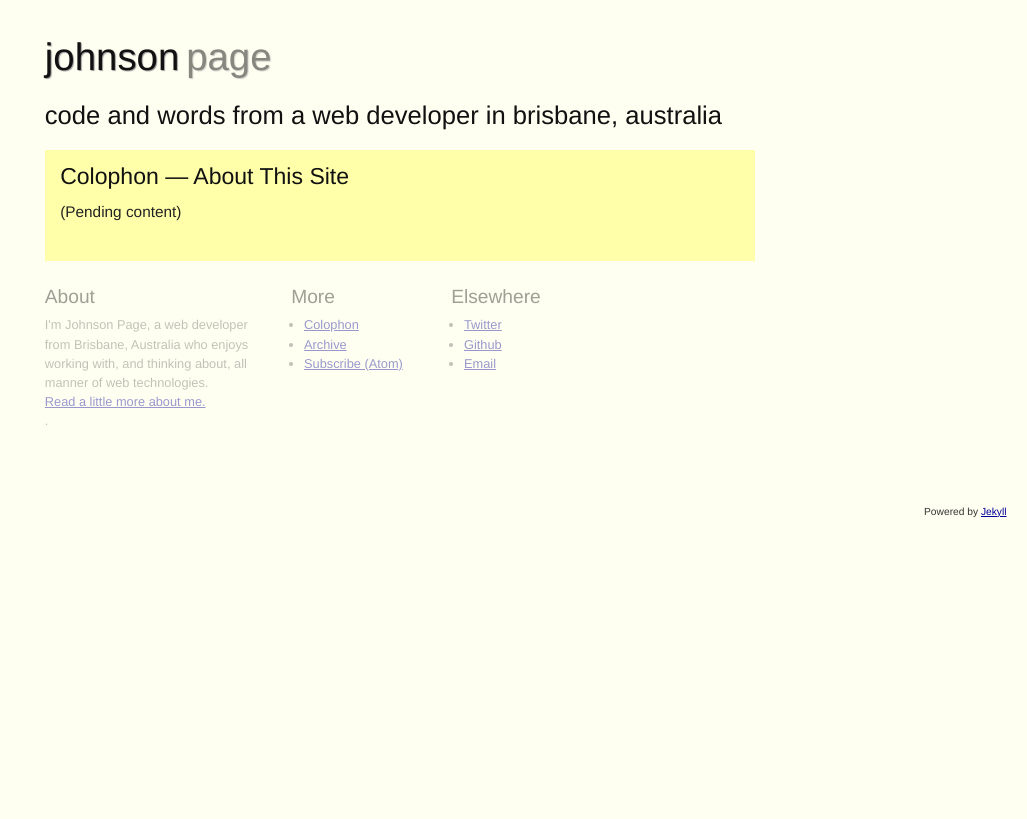
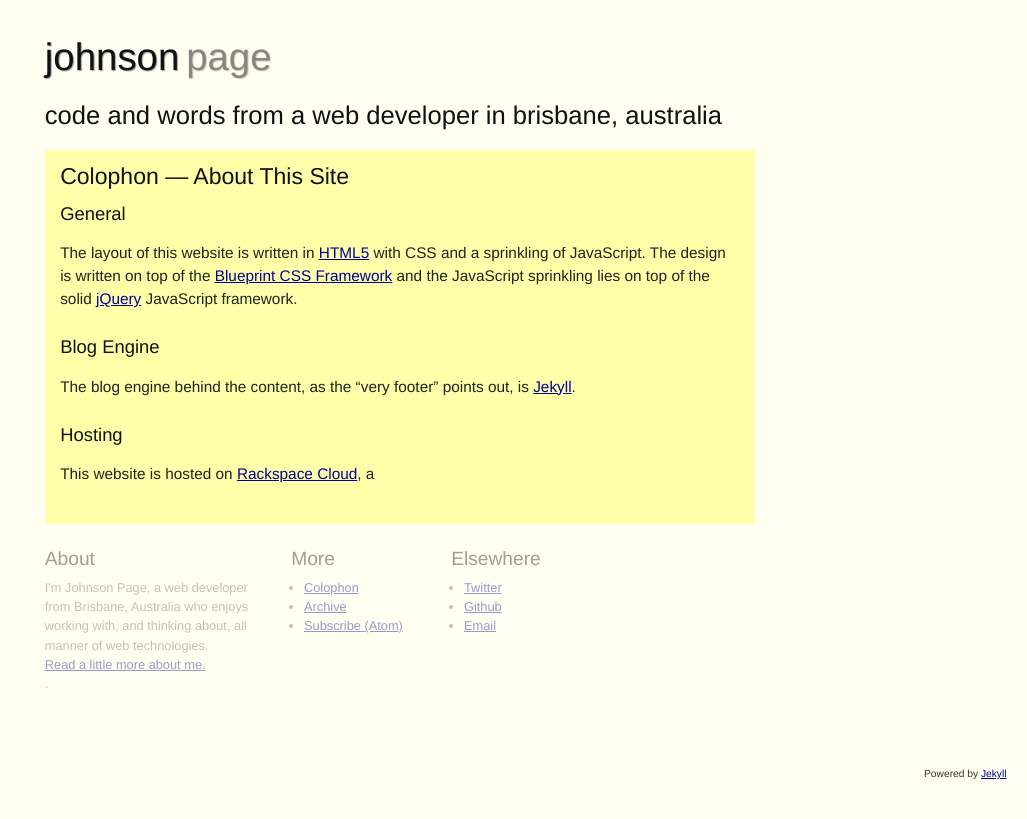
Before and after one commit to fumingshih/johnsonpage-blog, a Jekyll site: the page built from colophon/index.markdown, in a window 1280 px wide. Shown: the top 819 px of the page, without its empty margins (253-1280 px from the left). Built offline with Jekyll 4.4.1, drawn with Linux system fonts in a browser that asks for light colours.

Commit message:
buidling the colophon

```diff
--- a/colophon/index.markdown
+++ b/colophon/index.markdown
@@ -3,4 +3,11 @@ layout: page
 ---
 # Colophon --- About This Site
 
-(Pending content)
+## General
+The layout of this website is written in [HTML5](http://diveintohtml5.org/) with CSS and a sprinkling of JavaScript. The design is written on top of the [Blueprint CSS Framework](http://www.blueprintcss.org/) and the JavaScript sprinkling lies on top of the solid [jQuery](http://jquery.com/) JavaScript framework.
+
+## Blog Engine
+The blog engine behind the content, as the "very footer" points out, is [Jekyll](http://jekyllrb.com). {% comment %} TODO: Explain Jekyll {% endcomment %}
+
+## Hosting
+This website is hosted on [Rackspace Cloud](http://www.rackspacecloud.com), a  {% comment %} TODO: Explain Rackspace Cloud {% endcomment %}
```
